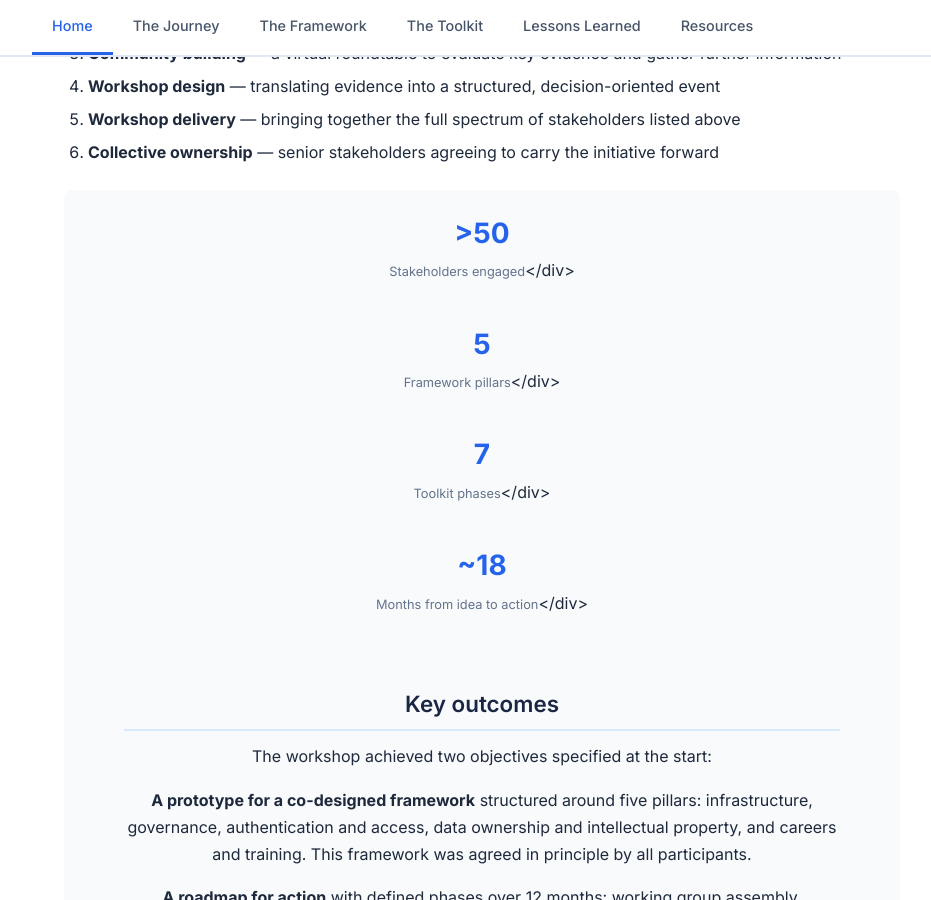
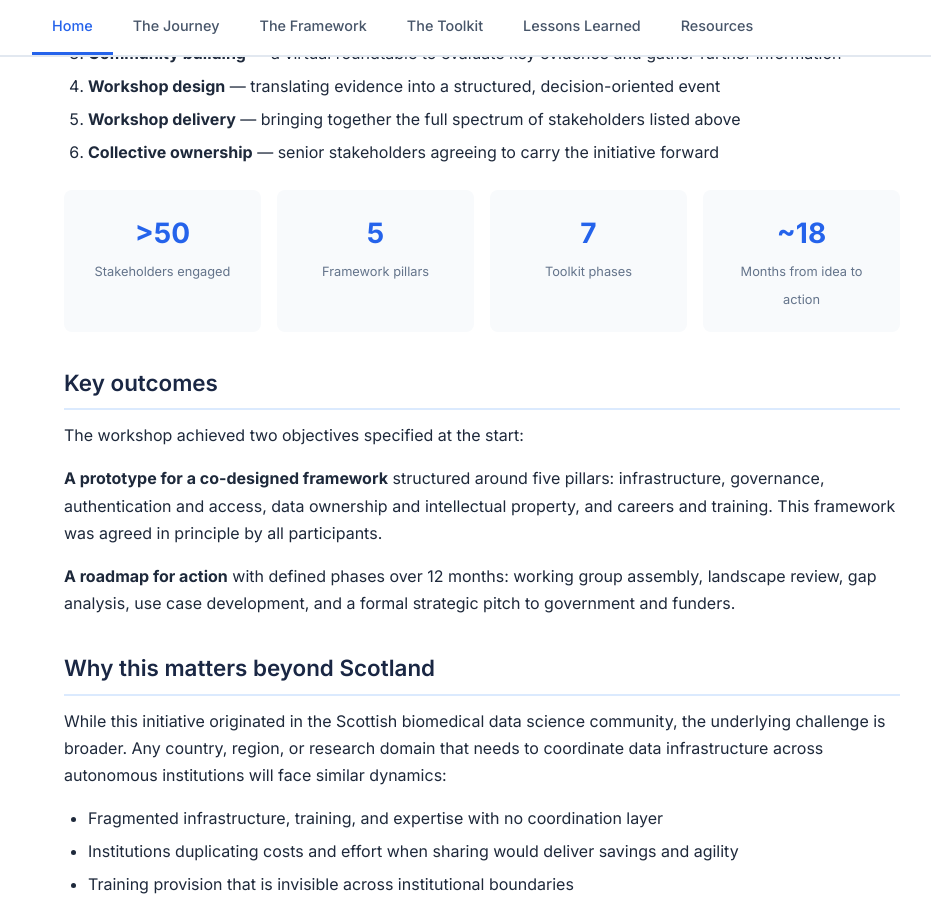
Before and after one commit to RalitsaMadsen/biomedical-data-science-toolkit, a Jekyll site: the page built from index.md, in a window 1280 px wide and 900 px high, scrolled down 1989 px. Shown: the whole window, without its empty margins (158-1089 px from the left). Built offline with Jekyll 4.4.1, drawn with Linux system fonts in a browser that asks for light colours.

Commit message:
Fix markdown rendering in HTML blocks

```diff
--- a/index.md
+++ b/index.md
@@ -47,7 +47,7 @@ Over approximately 18 months, this initiative moved through a structured sequenc
 5. **Workshop delivery** — bringing together the full spectrum of stakeholders listed above
 6. **Collective ownership** — senior stakeholders agreeing to carry the initiative forward
 
-<div class="stats-row">
+<div class="stats-row" markdown="0">
 <div class="stat"><span class="stat-number">>50</span><span class="stat-label">Stakeholders engaged</span></div>
 <div class="stat"><span class="stat-number">5</span><span class="stat-label">Framework pillars</span></div>
 <div class="stat"><span class="stat-number">7</span><span class="stat-label">Toolkit phases</span></div>
```
Also changed, not shown: pages/framework.md (+1 -1 lines).
